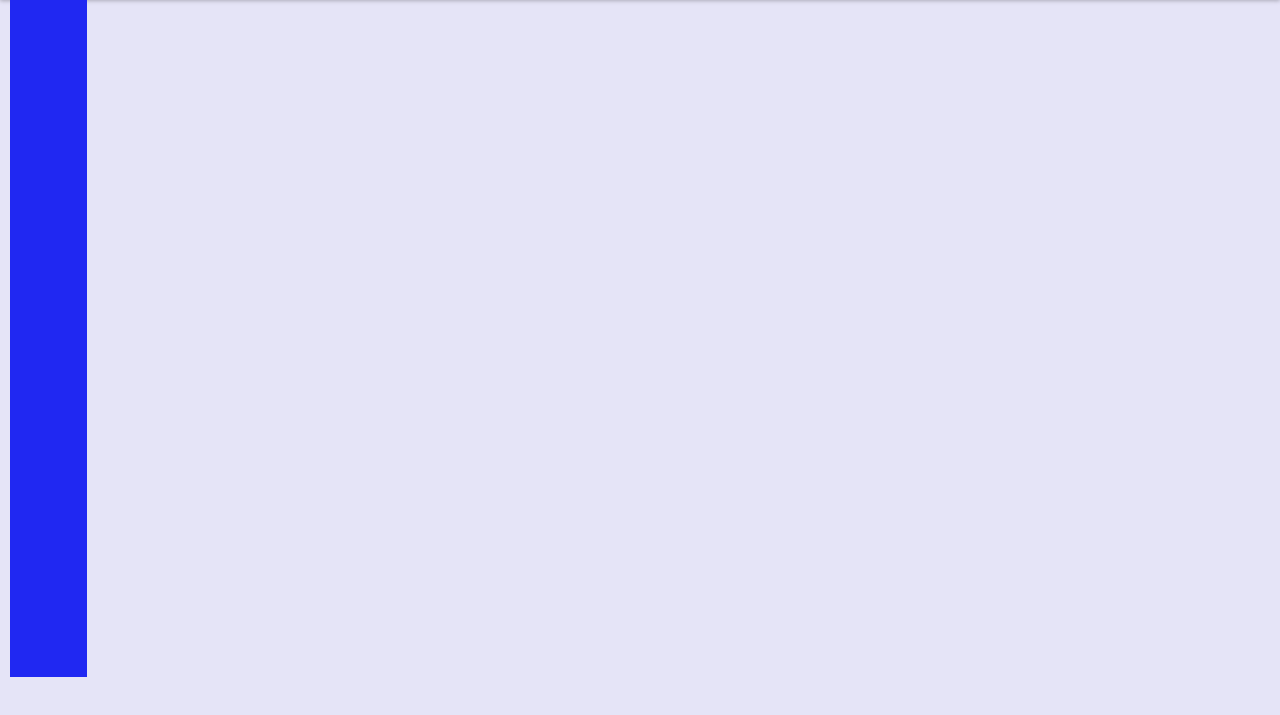
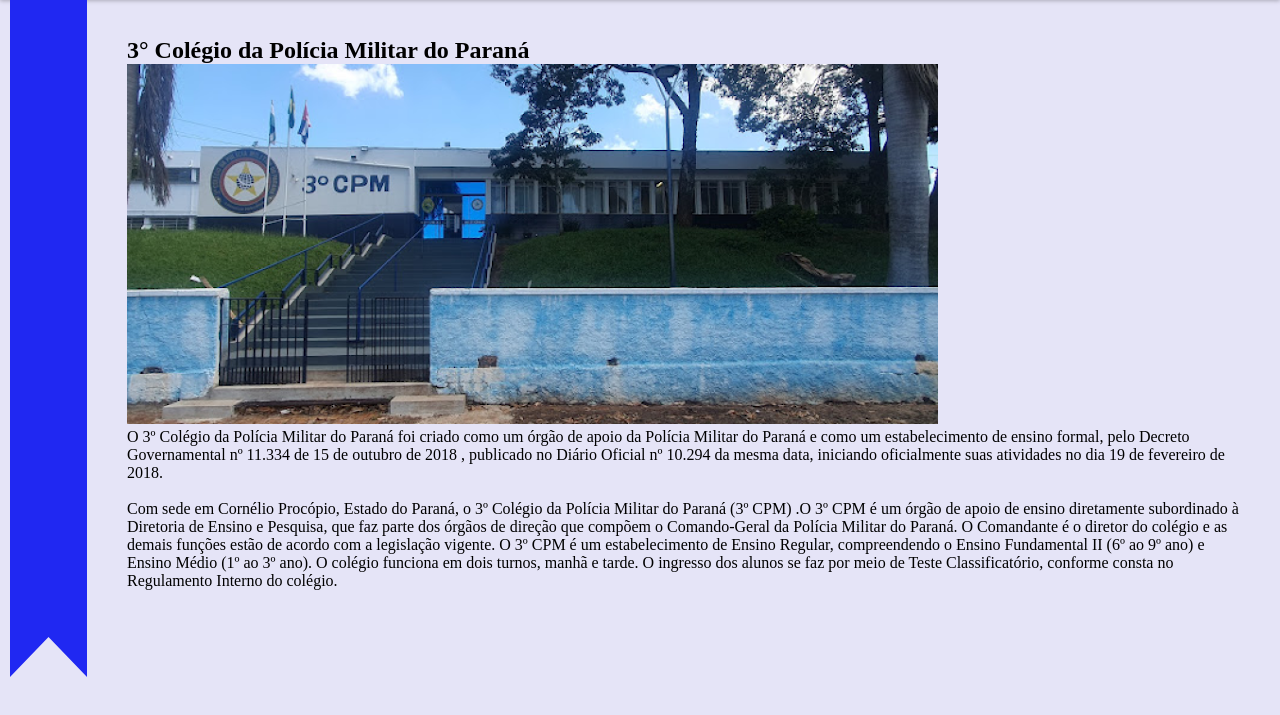
Before and after one commit to CauaDinizz/Site3B, a plain HTML site: page index.html in a window 1280 px wide. Shown: the part 83-798 px from the top of the page. Drawn offline with Linux system fonts and the light colour scheme.

Commit message:
Add files via upload

```diff
--- a/index.html
+++ b/index.html
@@ -5,6 +5,12 @@
     <meta name="viewport" content="width=device-width, initial-scale=1.0">
     <title>3° ano B - 3° CPM</title>
     <link rel="stylesheet" type="text/css" href="style.css">
+    <style>
+        @import url('https://fonts.googleapis.com/css2?family=Quantico:ital,wght@0,400;0,700;1,400;1,700&display=swap');
+    </style>
+    <style>
+        @import url('https://fonts.googleapis.com/css2?family=Poppins:ital,wght@0,100;0,200;0,300;0,400;0,500;0,600;0,700;0,800;0,900;1,100;1,200;1,300;1,400;1,500;1,600;1,700;1,800;1,900&family=Quantico:ital,wght@0,400;0,700;1,400;1,700&display=swap');
+    </style>
 </head>
 <body>
     <header>
@@ -30,5 +36,21 @@
         </nav>
         <span class="linha-azul"></span>
     </header>
+    <main>
+        <section id="colegio">
+            <div class="container">
+                <h1 class="title">3° Colégio da Polícia Militar do Paraná</h1>
+                <div class="container-img">
+                    <img src="colegio.png" alt="Fachada do colégio">
+                </div>
+                <div class="container-text">
+                    <p>O 3º Colégio da Polícia Militar do Paraná foi criado como um órgão de apoio da Polícia Militar do Paraná e como um estabelecimento de ensino formal, pelo Decreto Governamental nº 11.334 de 15 de outubro de 2018 , publicado no Diário Oficial nº 10.294 da mesma data, iniciando oficialmente suas atividades no dia 19 de fevereiro de 2018.</p>
+                    <br>
+                    <p>Com sede em Cornélio Procópio, Estado do Paraná, o 3º Colégio da Polícia Militar do Paraná (3º CPM) .O 3º CPM é um órgão de apoio de ensino diretamente subordinado à Diretoria de Ensino e Pesquisa, que faz parte dos órgãos de direção que compõem o Comando-Geral da Polícia Militar do Paraná. O Comandante é o diretor do colégio e as demais funções estão de acordo com a legislação vigente. O 3º CPM é um estabelecimento de Ensino Regular, compreendendo o Ensino Fundamental II (6º ao 9º ano) e Ensino Médio (1º ao 3º ano). O colégio funciona em dois turnos, manhã e tarde. O ingresso dos alunos se faz por meio de Teste Classificatório, conforme consta no Regulamento Interno do colégio.</p>
+
+                </div>
+            </div>
+        </section>
+    </main>
 </body>
 </html>
--- a/style.css
+++ b/style.css
@@ -6,6 +6,10 @@
 body{
     background-color: #E5E4F7;
     display: flex;
+    flex-direction: column;
+    align-items: center;
+    justify-content: center;
+    min-height: 100vh;
 }
 
 header{
@@ -18,6 +22,13 @@
     align-items: center;
     top: 0;
     left: 0;
+}
+
+main{
+    min-height: calc(100vh - 80px);
+    max-width: 1300px;
+    width: calc(100% - 87px);
+    margin-left: 87px;
 }
 
 .logo{
@@ -51,7 +62,20 @@
     width: 77px;
     height: 85vh;
     left: 10px;
-    top: 80px;
+    top:80px;
     position: absolute;
+    clip-path: polygon(0% 0%, 100% 0%, 100% 100%, 50% 80vh, 0% 100%);
+}
+
+#colegio{
+    display: flex;
+    flex-direction: column;
+    align-items: center;
+    justify-content: center;
+    gap: 80px;
+    padding: 40px;
+}
+
+#colegio .title{
 
 }
```
Also changed, not shown: colegio.png (added).
